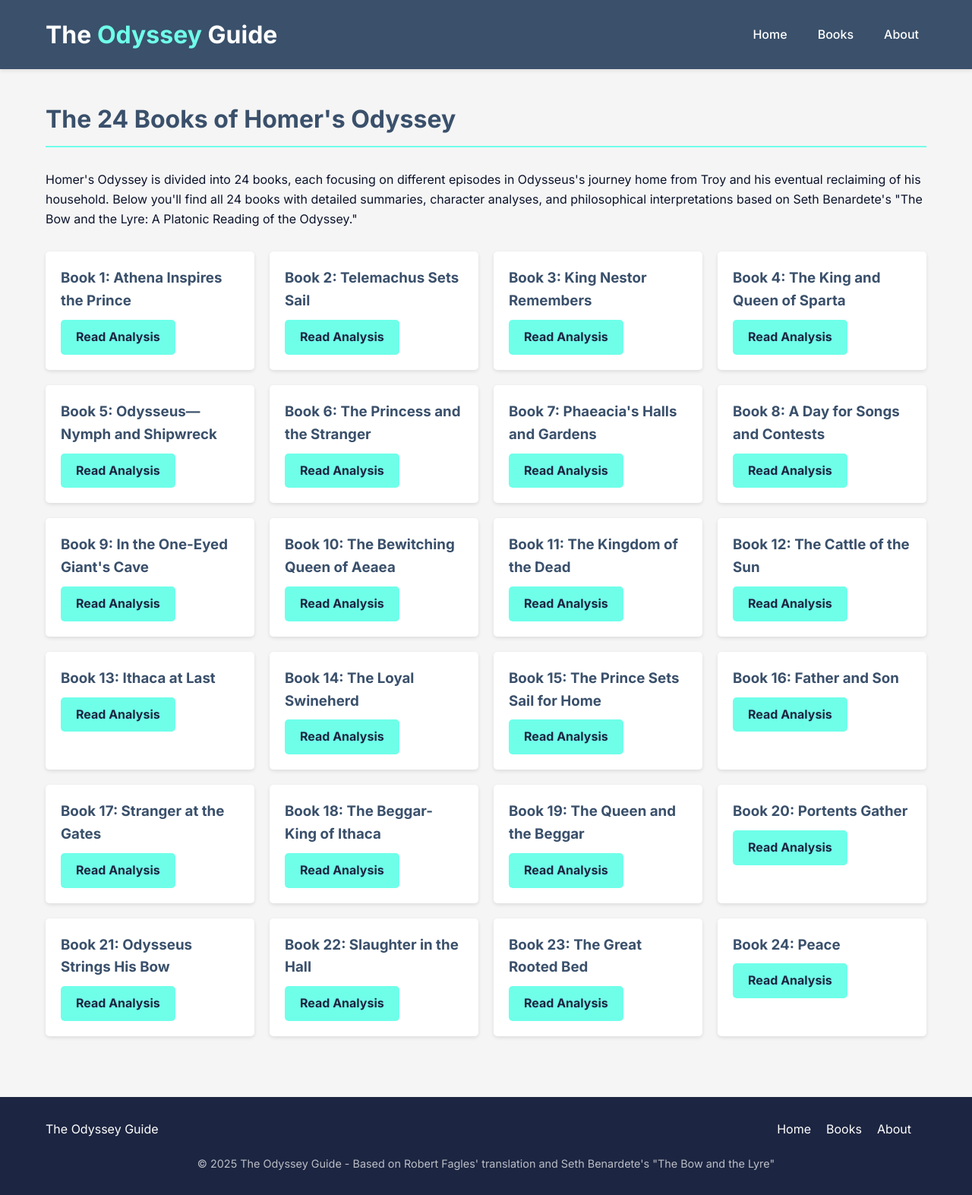
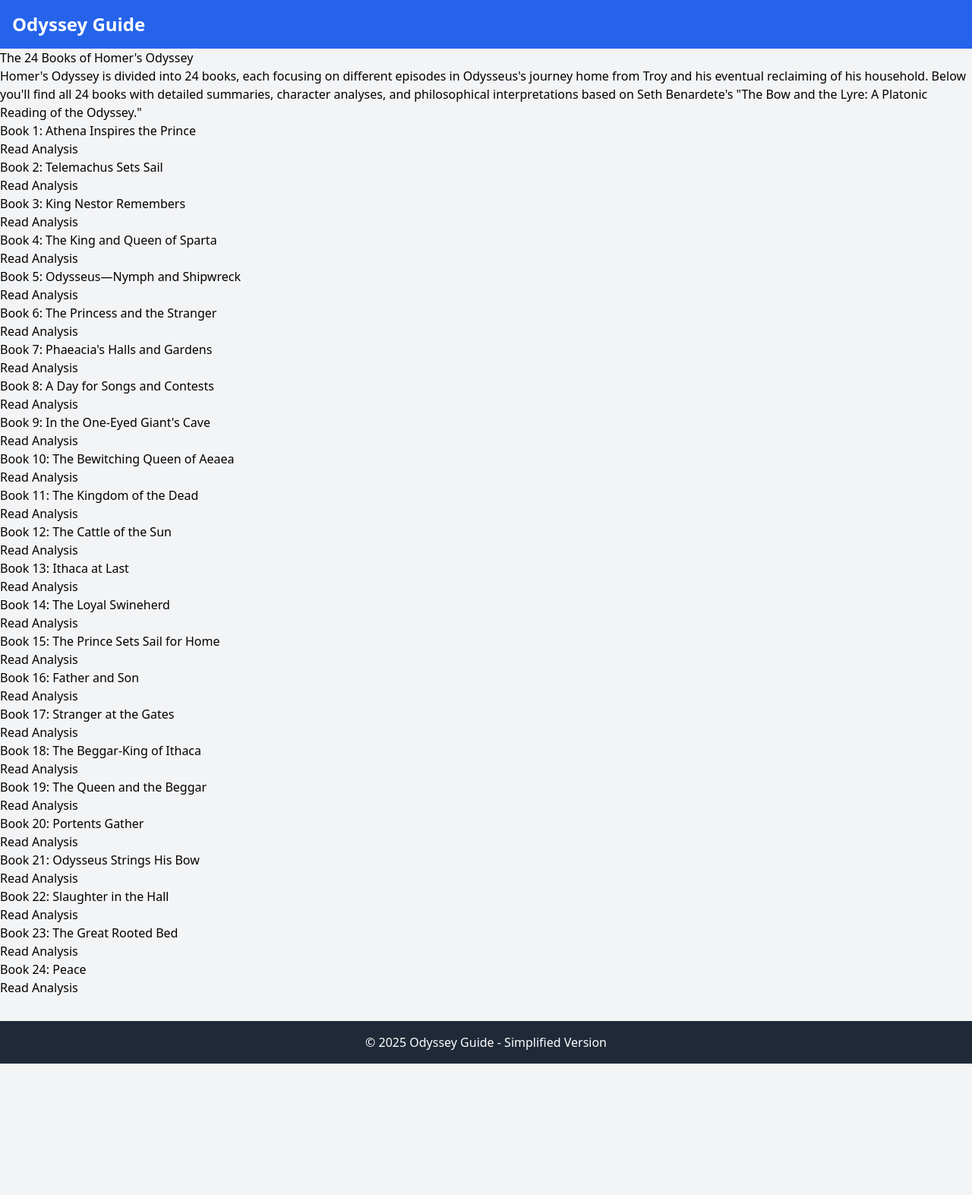
Before and after one commit to finxz-zexr/odyssey-guide, a Next.js app: page /books in a window 1280 px wide. Shown: the whole page at 76% size. After the commit the page ends 1400 px from the top, so only its background shows below. Built offline with nearby package versions, Linux system fonts and the light colour scheme.

Commit message:
Update layout.js

```diff
--- a/src/app/layout.js
+++ b/src/app/layout.js
@@ -1,50 +1,26 @@
-import { Inter } from 'next/font/google';
-import Navigation from '../components/Navigation';
-import '../styles/globals.css';
+import './globals.css'
 
-const inter = Inter({ subsets: ['latin'] });
+export const metadata = {
+  title: 'Odyssey Guide',
+  description: 'A guide to Homer\'s Odyssey',
+}
 
 export default function RootLayout({ children }) {
   return (
     <html lang="en">
-      <head>
-        <title>Homer's Odyssey - A Philosophical Guide</title>
-        <meta name="description" content="A chapter-by-chapter guide to Homer's Odyssey using Robert Fagles' translation and Seth Benardete's philosophical interpretation" />
-        <meta name="viewport" content="width=device-width, initial-scale=1" />
-        <link rel="icon" href="/favicon.ico" />
-      </head>
-      <body className={inter.className}>
-        <header>
-          <div className="container header-content">
-            <div className="logo">
-              The <span>Odyssey</span> Guide
-            </div>
-            <Navigation />
+      <body className="bg-gray-100">
+        <header className="bg-blue-600 text-white p-4">
+          <div className="container mx-auto">
+            <h1 className="text-2xl font-bold">Odyssey Guide</h1>
           </div>
         </header>
-        <main>
-          <div className="container">
-            {children}
-          </div>
-        </main>
-        <footer>
-          <div className="container footer-content">
-            <div className="footer-logo">
-              The <span>Odyssey</span> Guide
-            </div>
-            <div className="footer-links">
-              <ul>
-                <li><a href="/">Home</a></li>
-                <li><a href="/books">Books</a></li>
-                <li><a href="/about">About</a></li>
-              </ul>
-            </div>
-          </div>
-          <div className="copyright">
-            &copy; {new Date().getFullYear()} The Odyssey Guide - Based on Robert Fagles' translation and Seth Benardete's "The Bow and the Lyre"
+        {children}
+        <footer className="bg-gray-800 text-white p-4 mt-8">
+          <div className="container mx-auto text-center">
+            <p>© {new Date().getFullYear()} Odyssey Guide - Simplified Version</p>
           </div>
         </footer>
       </body>
     </html>
-  );
+  )
 }
```
